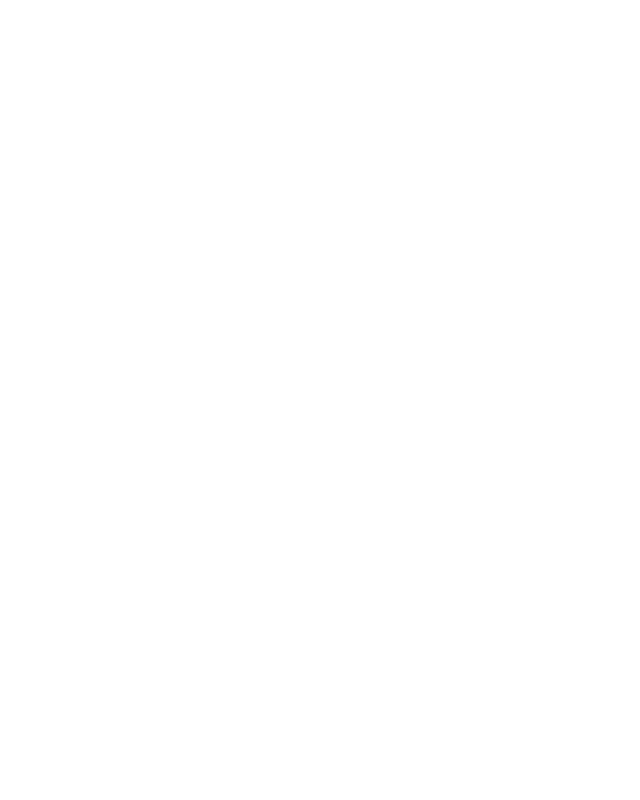
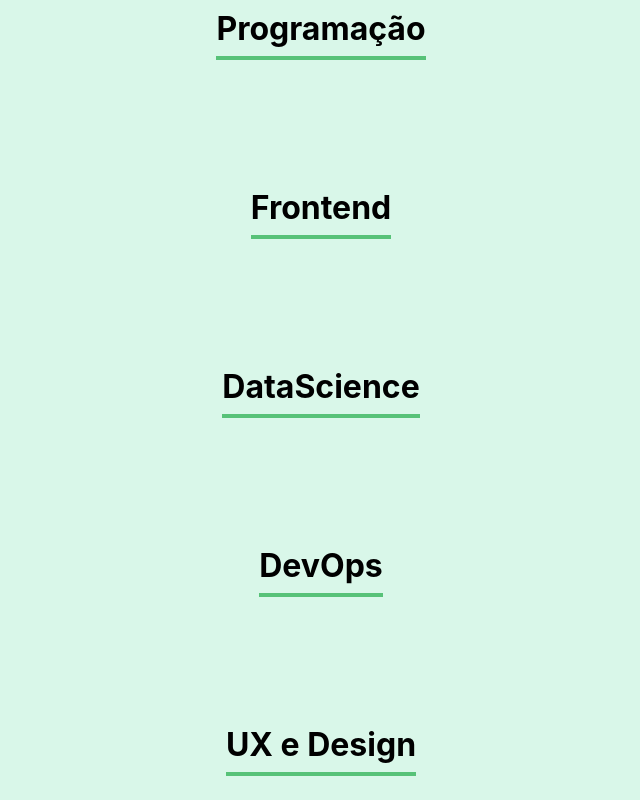
Before and after one commit to Evelinzz/organograma, a React (Create React App) app: page / in a window 1280 px wide. Shown: the part 1500-2300 px from the top of the page, without its empty margins (319-959 px from the left). Before the commit the page ends 1445 px from the top, so only its background shows below. Built offline with nearby package versions, Linux system fonts and the light colour scheme.

Commit message:
css details

```diff
--- a/src/App.js
+++ b/src/App.js
@@ -1,18 +1,28 @@
 import { useState } from 'react';
 import Banner from './componentes/Banner/Banner';
 import Formulario from './componentes/Formulario';
+import Time from './componentes/Time';
 
 function App() {
 
   const [colaboradores, setColaboradores] = useState([])
   const aoNovoColaboradorAdicionado = (colaborador) => {
+    setColaboradores([...colaboradores, colaborador])
     console.log(colaborador)
+
   }
 
   return (
     <div className="App">
       <Banner/>
       <Formulario aoColaboradorCadastrado={colaborador => aoNovoColaboradorAdicionado(colaborador)} />
+      <Time nome="Programação"/>
+      <Time nome="Frontend"/>
+      <Time nome="DataScience"/>
+      <Time nome="DevOps"/>
+      <Time nome="UX e Design"/>
+      <Time nome="Mobile"/>
+      <Time nome="Inovação"/>
     </div>
   );
 }
--- /dev/null
+++ b/src/componentes/Time/Time.css
@@ -0,0 +1,12 @@
+.time {
+    text-align: center;
+    padding: 32px;
+    background-color:#d9f7e9;
+}
+
+.time h3{
+    font-size: 32px;
+    border-bottom: 4px solid #57c278;
+    display: inline-block;
+    padding-bottom: 8px;
+}
--- /dev/null
+++ b/src/componentes/Time/index.js
@@ -0,0 +1,12 @@
+import './Time.css'
+
+const Time = (props) => {
+    return (
+        <section className='time'>
+            <h3>{props.nome}</h3>
+        </section>
+    )
+
+}
+
+export default Time
```
